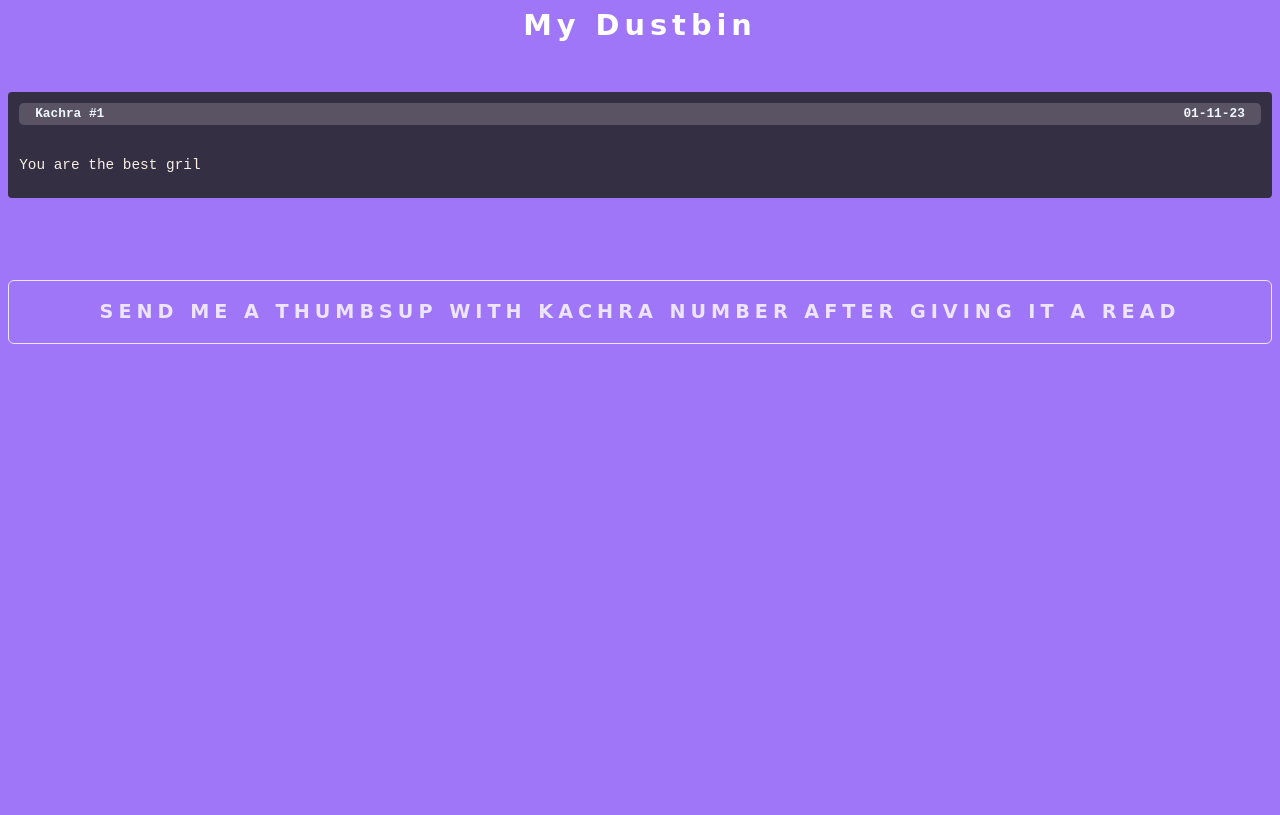
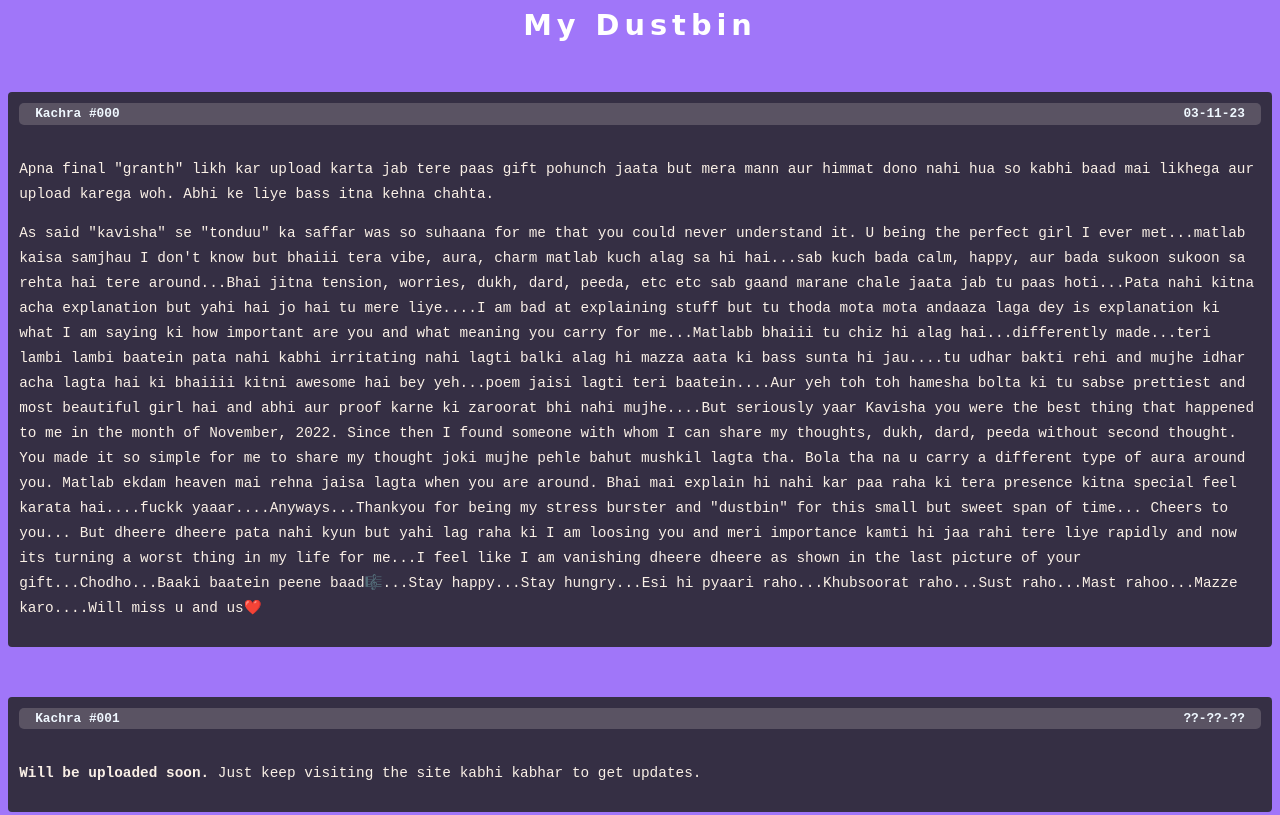
Before and after one commit to kavu-ji/apna, a plain HTML site: page share.html in a window 1280 px wide. Shown: the top 815 px of the page. Drawn offline with Linux system fonts and the light colour scheme; a web font is replaced by a local one.

Commit message:
Update share.html

```diff
--- a/share.html
+++ b/share.html
@@ -31,6 +31,9 @@
         justify-content: space-between;
         margin-bottom: 2rem;
       }
+      #message-body {
+        line-height: 25px;
+      }
       small {
         font-size: 0.8rem;
         font-weight: bold;
@@ -48,11 +51,65 @@
     <div class="m-container" id="message-box">
       <div id="message-container">
         <div id="message-head">
-          <small>Kachra #1</small>
-          <small>01-11-23</small>
+          <small>Kachra #000</small>
+          <small>03-11-23</small>
         </div>
         <div id="message-body">
-          <p>You are the best gril</p>
+          <p>
+            Apna final "granth" likh kar upload karta jab tere paas gift pohunch
+            jaata but mera mann aur himmat dono nahi hua so kabhi baad mai
+            likhega aur upload karega woh. Abhi ke liye bass itna kehna chahta.
+          </p>
+          <p>
+            As said "kavisha" se "tonduu" ka saffar was so suhaana for me that
+            you could never understand it. U being the perfect girl I ever
+            met...matlab kaisa samjhau I don't know but bhaiii tera vibe, aura,
+            charm matlab kuch alag sa hi hai...sab kuch bada calm, happy, aur
+            bada sukoon sukoon sa rehta hai tere around...Bhai jitna tension,
+            worries, dukh, dard, peeda, etc etc sab gaand marane chale jaata jab
+            tu paas hoti...Pata nahi kitna acha explanation but yahi hai jo hai
+            tu mere liye....I am bad at explaining stuff but tu thoda mota mota
+            andaaza laga dey is explanation ki what I am saying ki how important
+            are you and what meaning you carry for me...Matlabb bhaiii tu chiz
+            hi alag hai...differently made...teri lambi lambi baatein pata nahi
+            kabhi irritating nahi lagti balki alag hi mazza aata ki bass sunta
+            hi jau....tu udhar bakti rehi and mujhe idhar acha lagta hai ki
+            bhaiiii kitni awesome hai bey yeh...poem jaisi lagti teri
+            baatein....Aur yeh toh toh hamesha bolta ki tu sabse prettiest and
+            most beautiful girl hai and abhi aur proof karne ki zaroorat bhi
+            nahi mujhe....But seriously yaar Kavisha you were the best thing
+            that happened to me in the month of November, 2022. Since then I
+            found someone with whom I can share my thoughts, dukh, dard, peeda
+            without second thought. You made it so simple for me to share my
+            thought joki mujhe pehle bahut mushkil lagta tha. Bola tha na u
+            carry a different type of aura around you. Matlab ekdam heaven mai
+            rehna jaisa lagta when you are around. Bhai mai explain hi nahi kar
+            paa raha ki tera presence kitna special feel karata hai....fuckk
+            yaaar....Anyways...Thankyou for being my stress burster and
+            "dustbin" for this small but sweet span of time... Cheers to you...
+            But dheere dheere pata nahi kyun but yahi lag raha ki I am loosing
+            you and meri importance kamti hi jaa rahi tere liye rapidly and now
+            its turning a worst thing in my life for me...I feel like I am
+            vanishing dheere dheere as shown in the last picture of your
+            gift...Chodho...Baaki baatein peene baad🎼...Stay happy...Stay
+            hungry...Esi hi pyaari raho...Khubsoorat raho...Sust raho...Mast
+            rahoo...Mazze karo....Will miss u and us❤️
+          </p>
+        </div>
+      </div>
+    </div>
+
+    <div class="m-container" id="message-box">
+      <div id="message-container">
+        <div id="message-head">
+          <small>Kachra #001</small>
+          <small>??-??-??</small>
+        </div>
+        <div id="message-body">
+          <p>
+            <b>Will be uploaded soon.</b> Just keep visiting the site kabhi
+            kabhar to get updates.
+          </p>
         </div>
       </div>
     </div>
```
